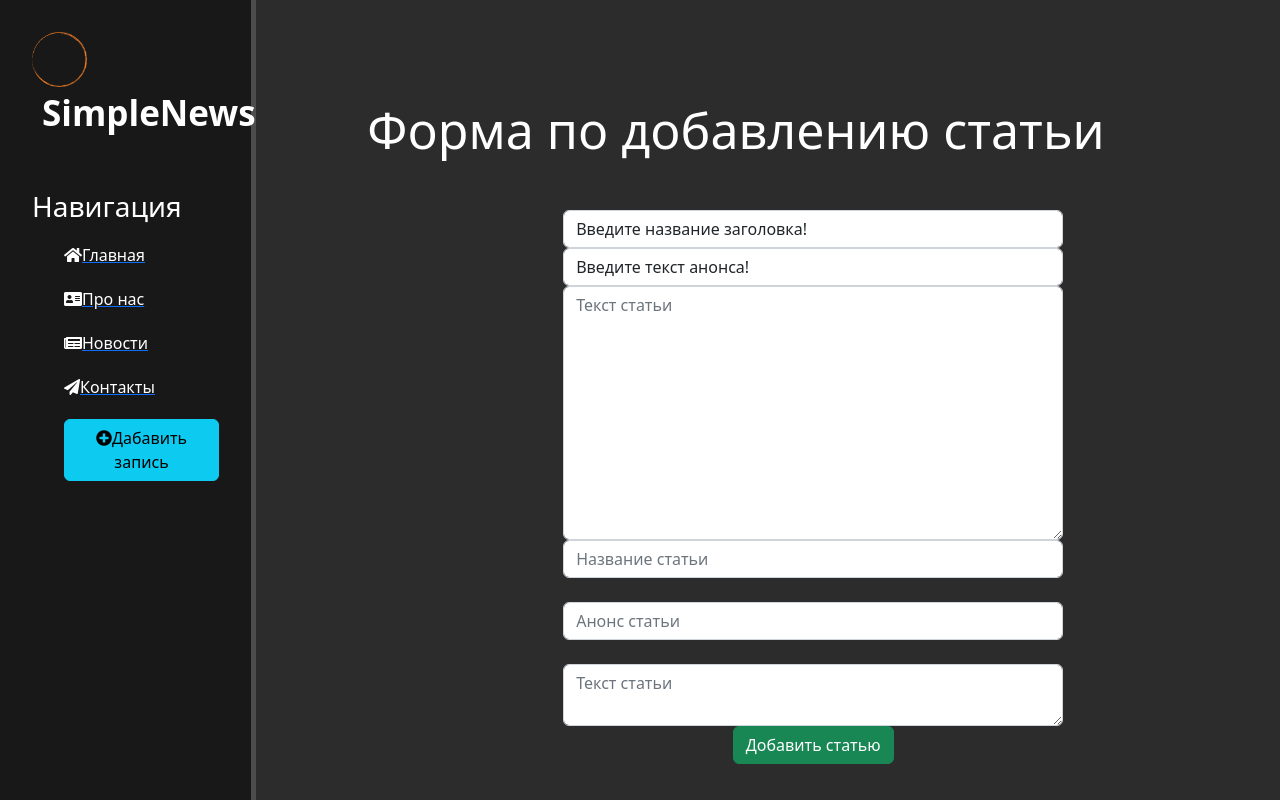
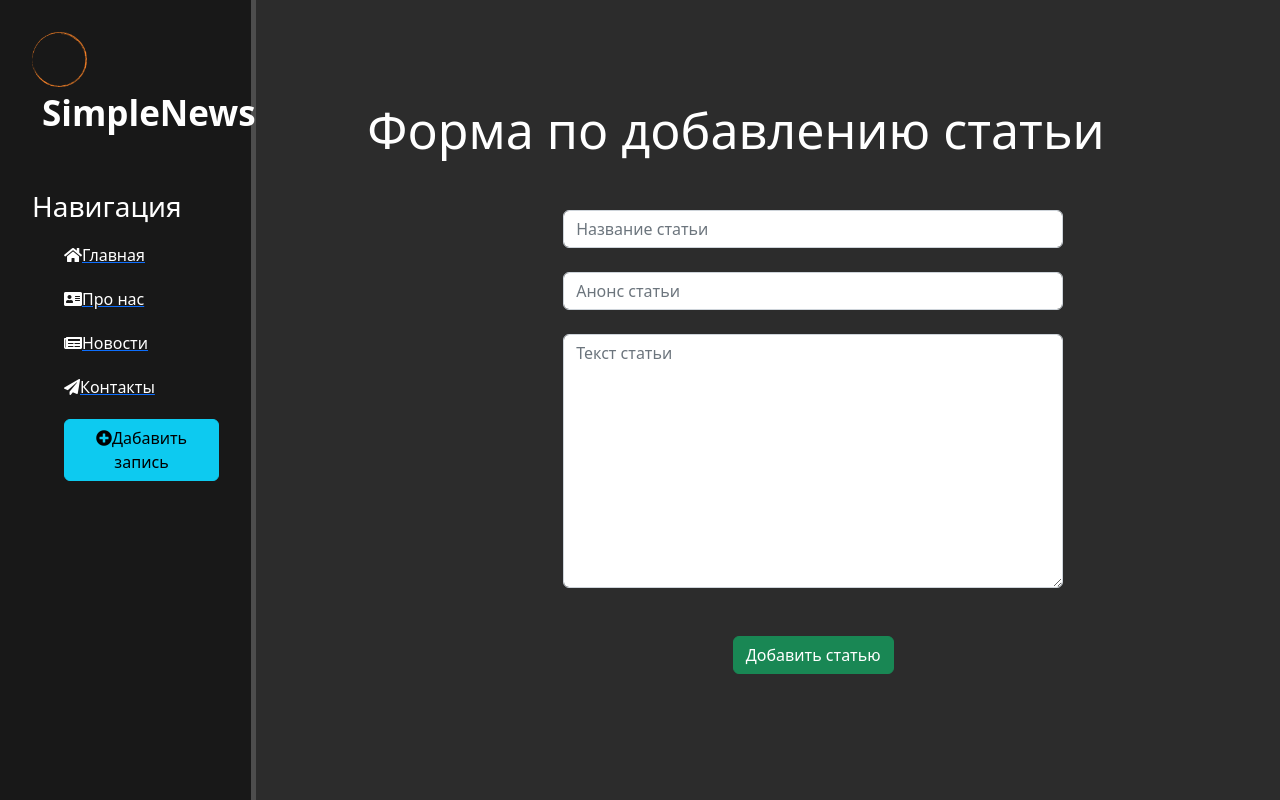
Before and after one commit to AlexCompDev/simplenews, a Django app: template news/templates/news/create.html in a window 1280 px wide. Run offline with Django 4.2, Linux system fonts and the light colour scheme; the template is opened without the code that fills it: values that come from a table or form of the project are taken from there, others are empty; some libraries are stand-ins or nearby versions.

Commit message:
Доработал форму, удалил ненужные строки

```diff
--- a/news/forms.py
+++ b/news/forms.py
@@ -15,13 +15,8 @@ class ArticlesForm(ModelForm):
                 'class': 'form-control',
                 'placeholder': 'Анонс статьи'
             }),
-            "announce": TextInput(attrs={
-                'class': 'form-control',
-                'placeholder': 'Анонс статьи'
-            }),
             "full_text": Textarea(attrs={
                 'class': 'form-control',
                 'placeholder': 'Текст статьи'
             }),
-
         }
--- a/news/models.py
+++ b/news/models.py
@@ -2,8 +2,8 @@ from django.db import models
 
 # Create your models here.
 class Articles(models.Model):
-    title = models.CharField('Название', max_length=50, default='Введите название заголовка!')
-    announce = models.CharField('Анонс', max_length=250, default='Введите текст анонса!')
+    title = models.CharField('Название', max_length=50,)
+    announce = models.CharField('Анонс', max_length=250,)
     full_text = models.TextField('Статья')
     date = models.DateTimeField('Дата публикации', auto_now=True)
 
--- a/news/templates/news/create.html
+++ b/news/templates/news/create.html
@@ -7,14 +7,10 @@
 		<h1>Форма по добавлению статьи</h1>
 		<form method="POST">
 		{% csrf_token %}
-		{{ form.title }}
-		{{ form.announce }}
-		{{ form.full_text }}
-		<input type="text" placeholder="Название статьи" class="form-control"><br>
-		<input type="text" placeholder="Анонс статьи" class="form-control"><br>
-		<textarea class="form-control" placeholder="Текст статьи"></textarea>
-		<!-- <input type="date" class="form-control"><br> -->
-		<!-- <input type="time" class="form-control"><br> -->
+		{{ form.title }}<br>
+		{{ form.announce }}<br>
+		{{ form.full_text }}<br>
+		<span>{{ error }}</span><br>
 		<button class="btn btn-success" type="submit">Добавить статью</button>
 		</from>
 	</div>
```
Also changed, not shown: news/views.py (+13 -3 lines), db.sqlite3, news/migrations/0003_alter_articles_announce_alter_articles_title.py (added).
